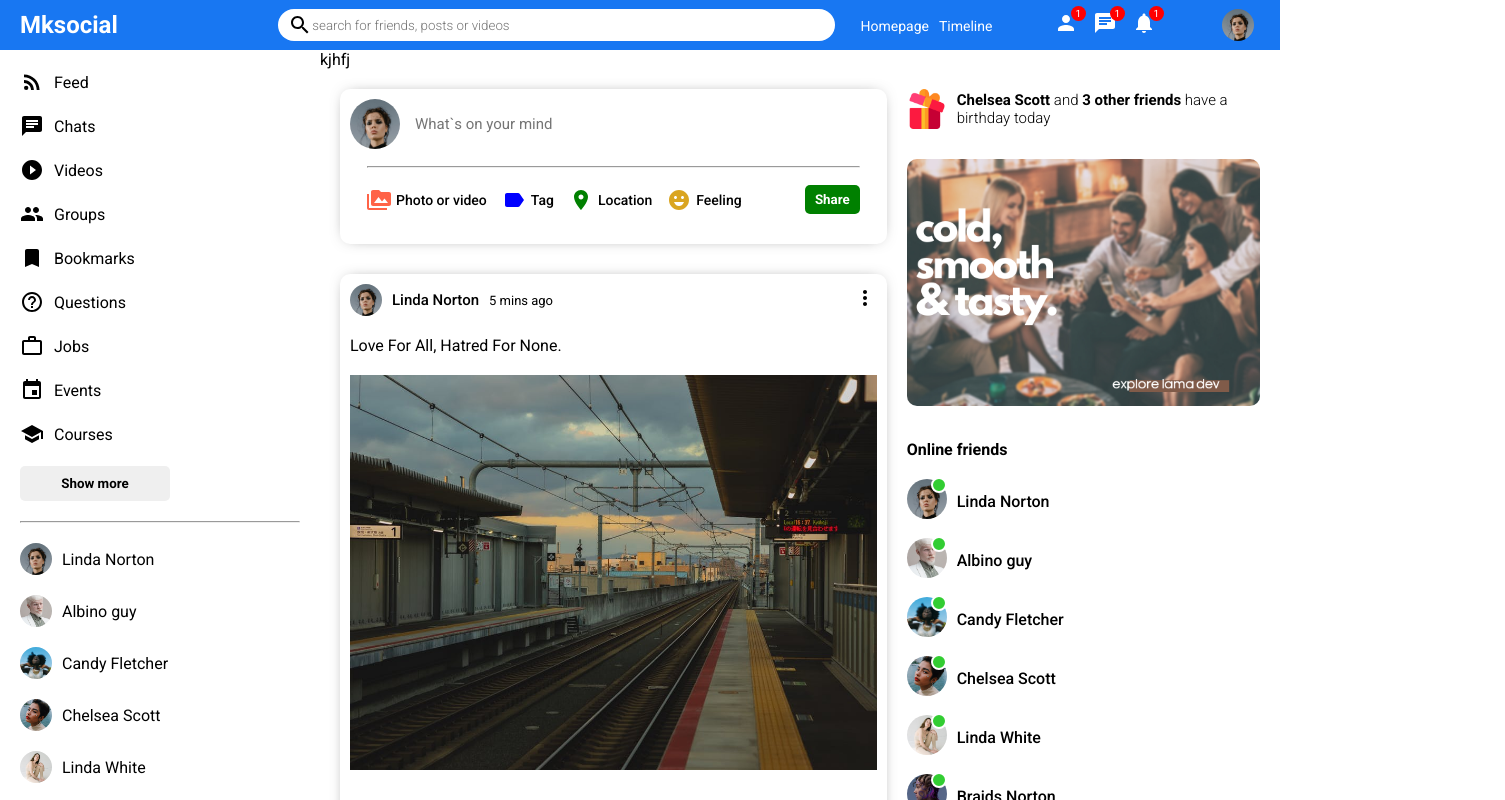
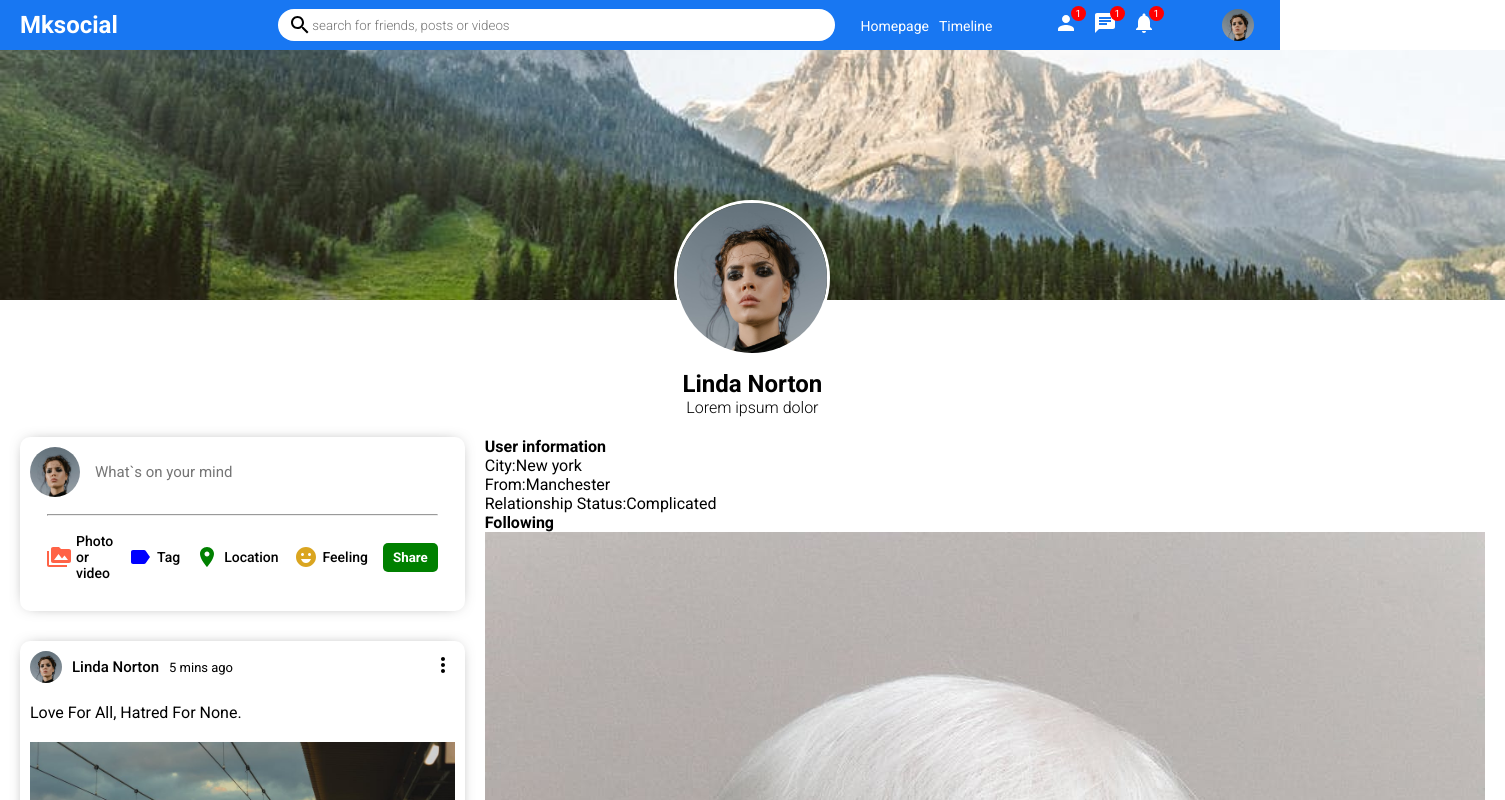
Before and after one commit to mkolade/socialMediaMERNapp, a React (Vite) app in the folder frontend/: page / in a window 1280 px wide. Shown: the top 800 px of the page, 1505 px wide, since content can reach past the window. Built offline with nearby package versions, Linux system fonts and the light colour scheme.

Commit message:
started working on profile righbar

```diff
--- a/frontend/src/components/RightBar.jsx
+++ b/frontend/src/components/RightBar.jsx
@@ -2,9 +2,9 @@ import React from 'react'
 import { Users } from '../dummyData'
 
 export default function RightBar() {
-  return (
-    <div className='rightbar'>
-      <div className="rightbarWrapper">
+  const HomeRightbar = () =>{
+    return (
+      <>
         <div className="birthdayContainer">
           <img src="/src/assets/gift.png" alt="" className="birthdayImg" />
           <span className="birthdayText">
@@ -25,6 +25,58 @@ export default function RightBar() {
           ))}
 
         </ul>
+      </>
+    )
+  }
+  const ProfileRightbar = () =>{
+    return(
+      <>
+        <h4 className='profileRightbarTitle'>User information</h4>
+        <div className="profileRightbarInfo">
+          <div className="profileRightbarInfoItem">
+            <span className="profileRightbarInfoKey">City:</span>
+            <span className="profileRightbarInfovalue">New york</span>
+          </div>
+          <div className="profileRightbarInfoItem">
+            <span className="profileRightbarInfoKey">From:</span>
+            <span className="profileRightbarInfovalue">Manchester</span>
+          </div>
+          <div className="profileRightbarInfoItem">
+            <span className="profileRightbarInfoKey">Relationship Status:</span>
+            <span className="profileRightbarInfovalue">Complicated</span>
+          </div>
+        </div>
+
+        <h4 className='profileRightbarTitle'>Following</h4>
+        <div className="profileFollowings">
+          <div className="profileFollower">
+            <img className='followerImg' src="src/assets/person/2.jpeg" alt="" />
+            <span className="followerName">Albino Guy</span>
+          </div>
+          <div className="profileFollower">
+            <img className='followerImg' src="src/assets/person/2.jpeg" alt="" />
+            <span className="followerName">Albino Guy</span>
+          </div>
+          <div className="profileFollower">
+            <img className='followerImg' src="src/assets/person/2.jpeg" alt="" />
+            <span className="followerName">Albino Guy</span>
+          </div>
+          <div className="profileFollower">
+            <img className='followerImg' src="src/assets/person/2.jpeg" alt="" />
+            <span className="followerName">Albino Guy</span>
+          </div>
+          <div className="profileFollower">
+            <img className='followerImg' src="src/assets/person/2.jpeg" alt="" />
+            <span className="followerName">Albino Guy</span>
+          </div>
+        </div>
+      </>
+    )
+  }
+  return (
+    <div className='rightbar'>
+      <div className="rightbarWrapper">
+        <ProfileRightbar/>
       </div>
     </div>
   )
--- a/frontend/src/pages/Profile/Profile.css
+++ b/frontend/src/pages/Profile/Profile.css
@@ -4,6 +4,39 @@
 .profileRight{
     flex: 9;
 }
+.profileCover{
+    height: 320px;
+    position: relative;
+}
+.profileCoverImg{
+    width: 100%;
+    height: 250px;
+    object-fit: cover;
+}
+.profileUserImg{
+    position: absolute;
+    object-fit: cover;
+    width: 150px;
+    height: 150px;
+    border-radius: 100%;
+    left: 0;
+    right: 0;
+    top: 150px;
+    border: 3.5px solid white;
+    margin: auto;
+}
+.profileInfo{
+    display: flex;
+    flex-direction: column;
+    justify-content: center;
+    align-items: center;
+}
+.profileName{
+    font-size: 24px;
+}
+.profileDesc{
+    font-weight: 300;
+}
 .profileRightBottom{
     display: flex;
 }
--- a/frontend/src/pages/Profile/Profile.jsx
+++ b/frontend/src/pages/Profile/Profile.jsx
@@ -13,11 +13,18 @@ export default function Profile() {
         <SideBar/>
         <div className="profileRight">
           <div className="profileRightTop">
-            kjhfj
+            <div className="profileCover">
+              <img className="profileCoverImg" src="src/assets/post/3.jpeg" alt="" />
+              <img className="profileUserImg" src="src/assets/person/1.jpeg" alt="" />
+            </div>
+            <div className="profileInfo">
+              <h4 className="profileName">Linda Norton</h4>
+              <span className="profileDesc">Lorem ipsum dolor </span>
+            </div>
           </div>
           <div className="profileRightBottom">
             <Feed/>
-            <RightBar/>
+            <RightBar Profile/>
           </div>
         </div>
       </div>
```
